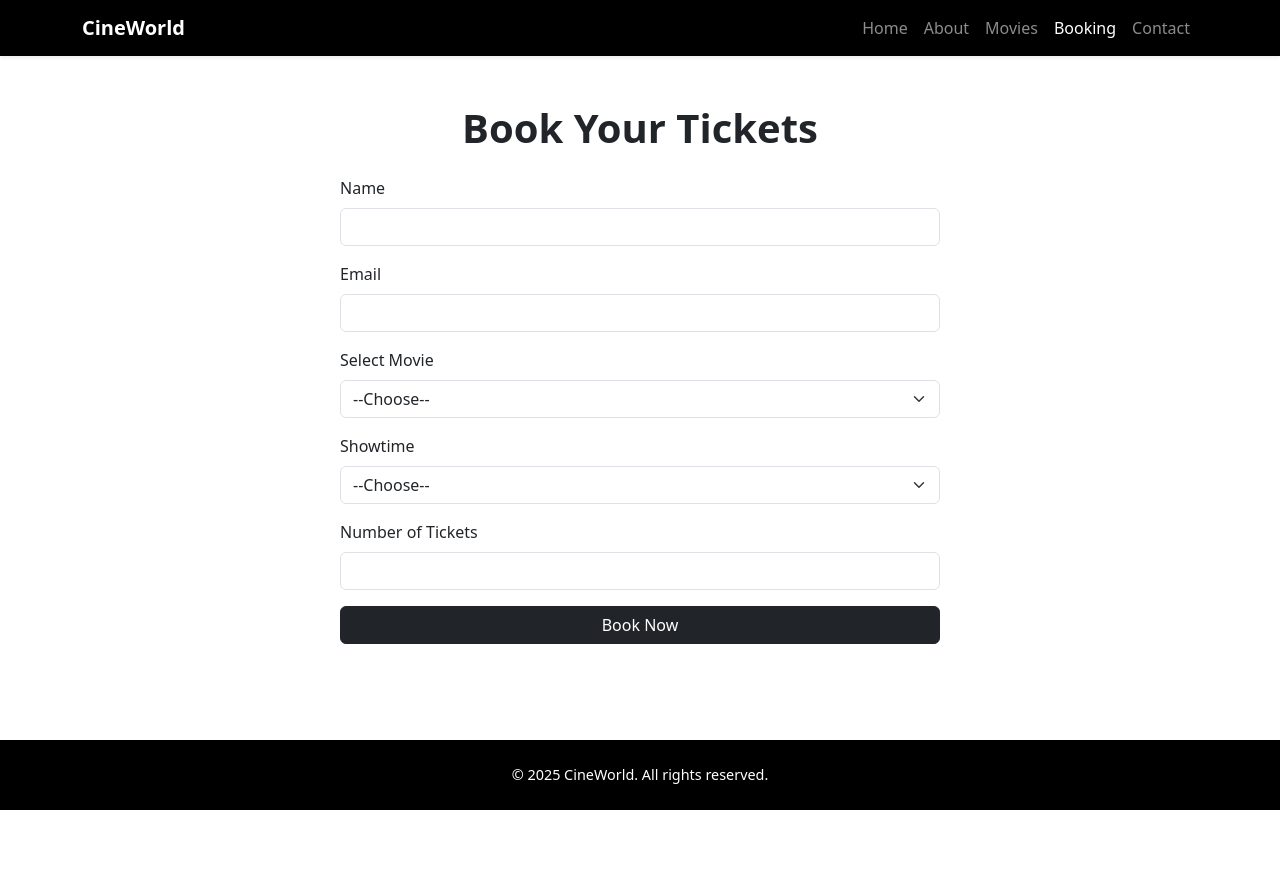
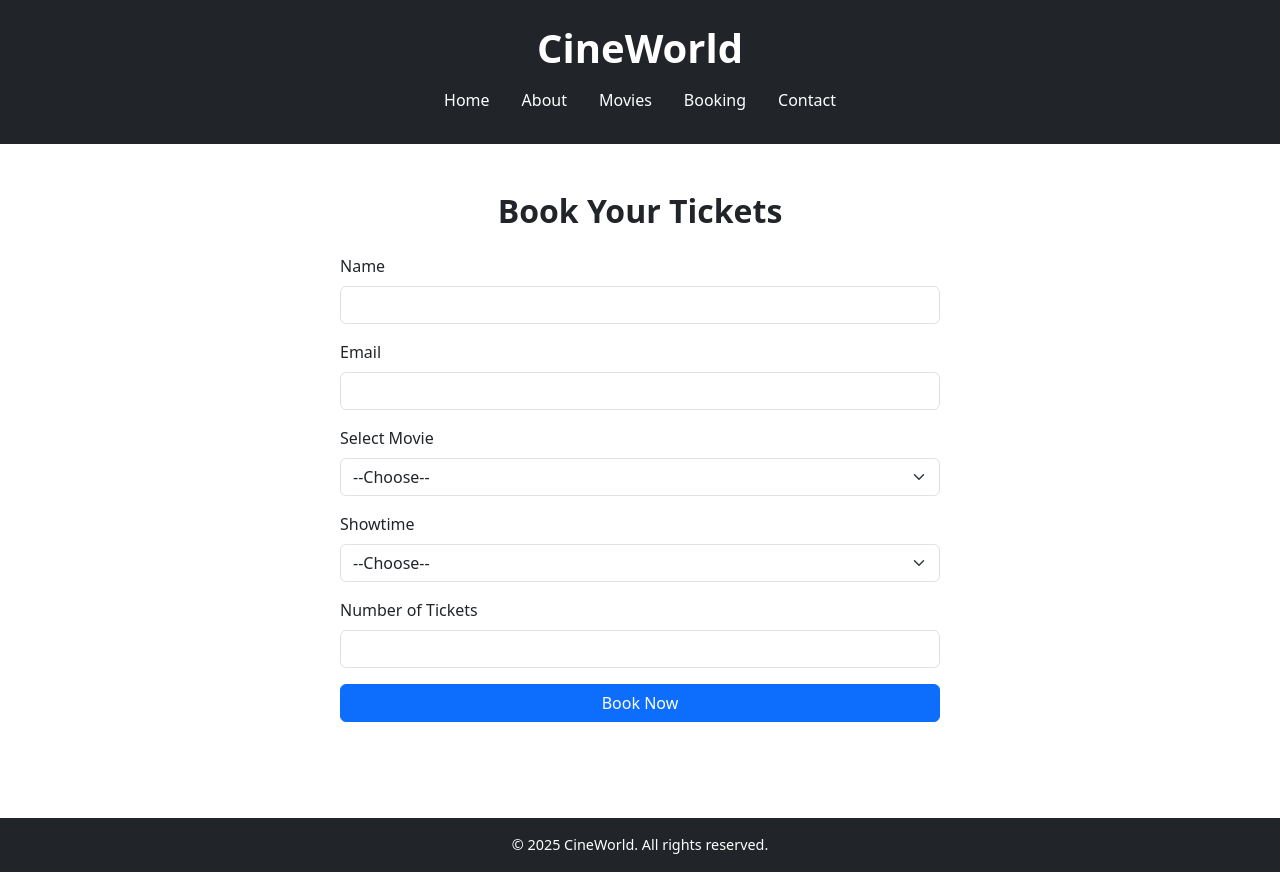
Before and after one commit to cse24-010/Nonofo, a plain HTML site: page booking.html in a window 1280 px wide. Before the commit the page ends 810 px from the top, so only its background shows below. Drawn offline with nearby package versions, Linux system fonts and the light colour scheme.

Commit message:
Update booking.html

```diff
--- a/booking.html
+++ b/booking.html
@@ -5,75 +5,61 @@
   <meta charset="UTF-8" />
   <meta name="viewport" content="width=device-width, initial-scale=1.0" />
   <title>Booking - CineWorld</title>
-  <link rel="stylesheet" href="https://cdn.jsdelivr.net/npm/bootstrap@5.3.0/dist/css/bootstrap.min.css" />
+  <link href="https://cdn.jsdelivr.net/npm/bootstrap@5.3.0/dist/css/bootstrap.min.css" rel="stylesheet">
   <link rel="stylesheet" href="css/style.css" />
   <script defer src="js/script.js"></script>
 </head>
 <body>
-  <header class="navbar navbar-expand-lg navbar-dark bg-black shadow-sm sticky-top">
-    <div class="container">
-      <a class="navbar-brand fw-bold" href="index.html">CineWorld</a>
-      <button class="navbar-toggler" type="button" data-bs-toggle="collapse" data-bs-target="#navbarNav">
-        <span class="navbar-toggler-icon"></span>
-      </button>
-      <div class="collapse navbar-collapse" id="navbarNav">
-        <ul class="navbar-nav ms-auto">
-          <li class="nav-item"><a class="nav-link" href="index.html">Home</a></li>
-          <li class="nav-item"><a class="nav-link" href="about.html">About</a></li>
-          <li class="nav-item"><a class="nav-link" href="movies.html">Movies</a></li>
-          <li class="nav-item"><a class="nav-link active" href="booking.html">Booking</a></li>
-          <li class="nav-item"><a class="nav-link" href="contact.html">Contact</a></li>
-        </ul>
-      </div>
-    </div>
+  <header class="bg-dark text-white text-center py-4">
+    <h1>CineWorld</h1>
+    <nav class="nav justify-content-center">
+      <a class="nav-link text-white" href="index.html">Home</a>
+      <a class="nav-link text-white" href="about.html">About</a>
+      <a class="nav-link text-white" href="movies.html">Movies</a>
+      <a class="nav-link text-white" href="booking.html">Booking</a>
+      <a class="nav-link text-white" href="contact.html">Contact</a>
+    </nav>
   </header>
 
   <main class="container py-5">
-    <h1 class="text-center mb-4">Book Your Tickets</h1>
-    <form id="bookingForm" class="mx-auto" style="max-width: 600px;">
+    <h2 class="text-center mb-4">Book Your Tickets</h2>
+    <form id="bookingForm" class="mx-auto" style="max-width: 600px">
       <div class="mb-3">
         <label for="name" class="form-label">Name</label>
-        <input type="text" id="name" name="name" class="form-control" required />
+        <input type="text" class="form-control" id="name" name="name" required />
       </div>
-
       <div class="mb-3">
         <label for="email" class="form-label">Email</label>
-        <input type="email" id="email" name="email" class="form-control" required />
+        <input type="email" class="form-control" id="email" name="email" required />
       </div>
-
       <div class="mb-3">
         <label for="movie" class="form-label">Select Movie</label>
-        <select id="movie" name="movie" class="form-select" required>
+        <select class="form-select" id="movie" name="movie" required>
           <option value="">--Choose--</option>
           <option value="Galactic Odyssey">Galactic Odyssey</option>
           <option value="Heartstrings">Heartstrings</option>
         </select>
       </div>
-
       <div class="mb-3">
         <label for="time" class="form-label">Showtime</label>
-        <select id="time" name="time" class="form-select" required>
+        <select class="form-select" id="time" name="time" required>
           <option value="">--Choose--</option>
           <option value="1:00 PM">1:00 PM</option>
           <option value="4:00 PM">4:00 PM</option>
           <option value="8:00 PM">8:00 PM</option>
         </select>
       </div>
-
       <div class="mb-3">
         <label for="tickets" class="form-label">Number of Tickets</label>
-        <input type="number" id="tickets" name="tickets" min="1" max="10" class="form-control" required />
+        <input type="number" class="form-control" id="tickets" name="tickets" min="1" max="10" required />
       </div>
-
-      <button type="submit" class="btn btn-dark w-100">Book Now</button>
+      <button type="submit" class="btn btn-primary w-100">Book Now</button>
     </form>
     <p id="confirmation" class="text-success fw-bold text-center mt-4" style="display:none;"></p>
   </main>
 
-  <footer class="bg-black text-white text-center py-4 mt-5">
+  <footer class="bg-dark text-white text-center py-3 mt-5">
     <p class="mb-0">&copy; 2025 CineWorld. All rights reserved.</p>
   </footer>
-
-  <script src="https://cdn.jsdelivr.net/npm/bootstrap@5.3.0/dist/js/bootstrap.bundle.min.js"></script>
 </body>
 </html>
```
